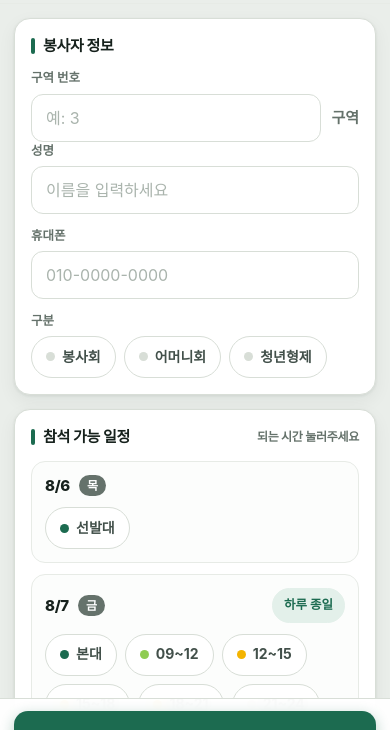
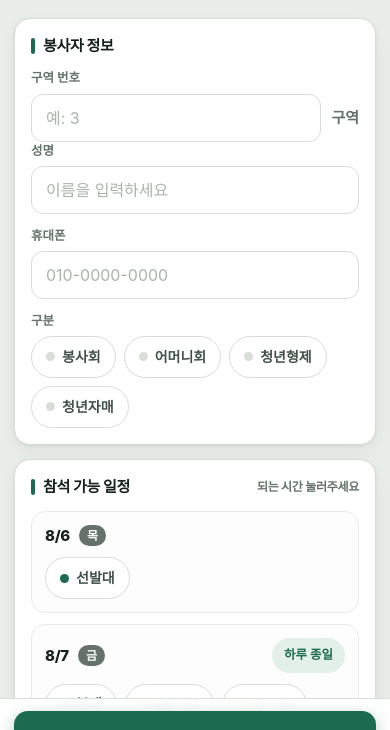
Before and after one commit to hkejys9654-tech/volunteer-attendance-form, a plain HTML site: page index.html in a window 390 px wide. Shown: the part 65-795 px from the top of the page. Drawn offline with Linux system fonts and the light colour scheme.

Commit message:
Update index.html for mobile copy

```diff
--- a/index.html
+++ b/index.html
@@ -214,6 +214,7 @@
         <div class="chip cat" data-cat="봉사회"><span class="dot"></span>봉사회</div>
         <div class="chip cat" data-cat="어머니회"><span class="dot"></span>어머니회</div>
         <div class="chip cat" data-cat="청년형제"><span class="dot"></span>청년형제</div>
+        <div class="chip cat" data-cat="청년자매"><span class="dot"></span>청년자매</div>
       </div>
     </div>
   </div>
```
